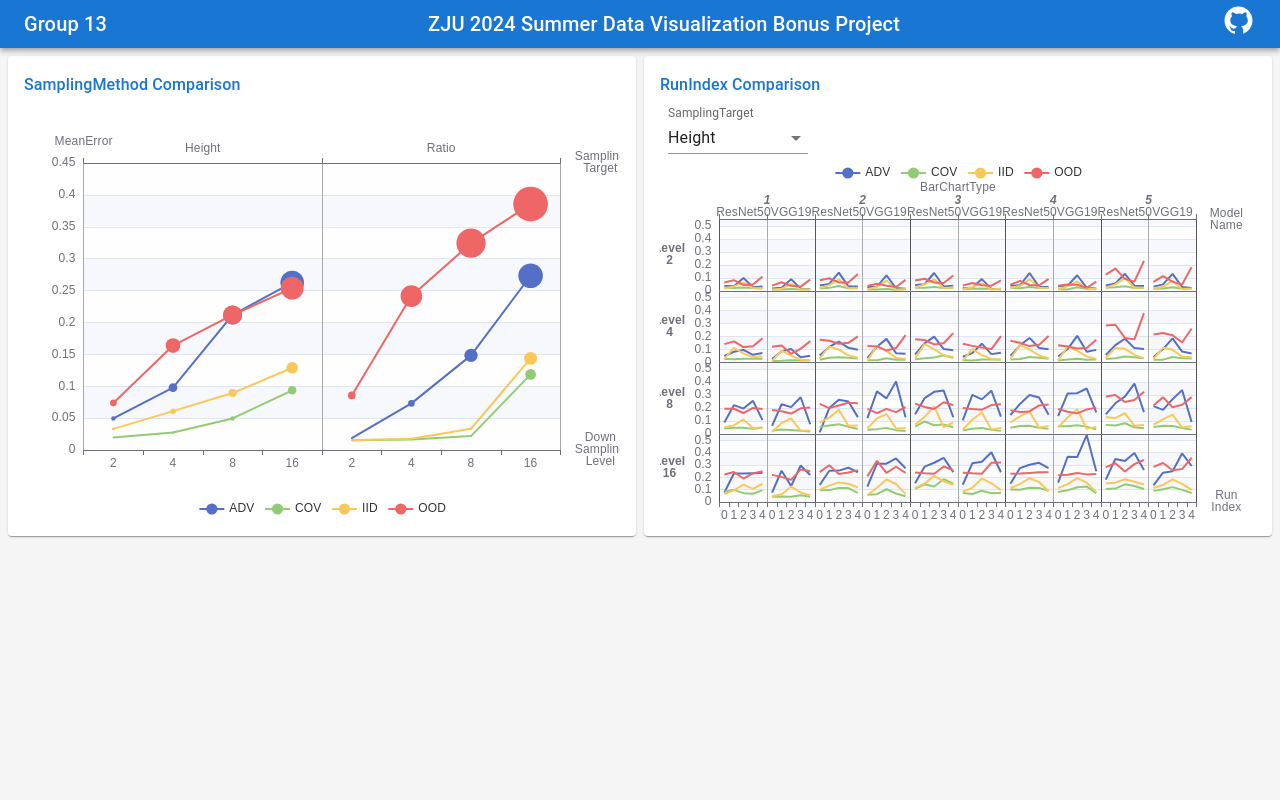
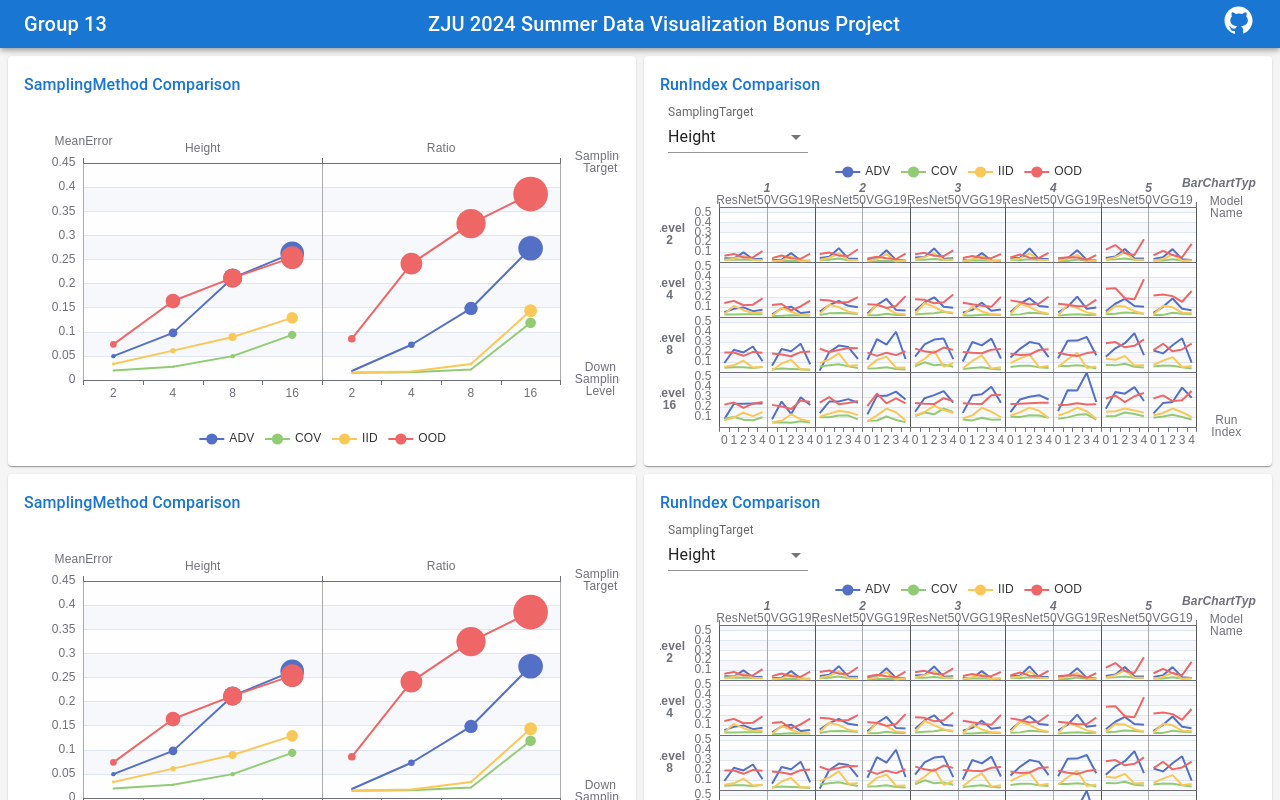
Before and after one commit to WintermelonC/ZJU2024SummerDV_G13, a React (Create React App) app: page / in a window 1280 px wide. Built offline with nearby package versions, Linux system fonts and the light colour scheme.

Commit message:
another page layout

```diff
--- a/src/components/App.js
+++ b/src/components/App.js
@@ -29,7 +29,7 @@ function App() {
             <Grid item xs={12} md={6} xl={6}>
               <Paper
                 sx={{
-                  height: '480px',
+                  height: '410px',
                   padding: '16px',
                   flexDirection: 'column',
                   overflow: 'auto',
@@ -42,7 +42,33 @@ function App() {
             <Grid item xs={12} md={6} xl={6}>
               <Paper
                 sx={{
-                  height: '480px',
+                  height: '410px',
+                  padding: '16px',
+                  flexDirection: 'column',
+                  overflow: 'auto',
+                  display: 'flex'
+                }}
+              >
+                <CompRunIndex />
+              </Paper>
+            </Grid>
+            <Grid item xs={12} md={6} xl={6}>
+              <Paper
+                sx={{
+                  height: '410px',
+                  padding: '16px',
+                  flexDirection: 'column',
+                  overflow: 'auto',
+                  display: 'flex'
+                }}
+              >
+                <CompSampMethod />
+              </Paper>
+            </Grid>
+            <Grid item xs={12} md={6} xl={6}>
+              <Paper
+                sx={{
+                  height: '410px',
                   padding: '16px',
                   flexDirection: 'column',
                   overflow: 'auto',
--- a/src/components/MyLineChart.js
+++ b/src/components/MyLineChart.js
@@ -76,12 +76,15 @@ function GetOption(sampTarget) {
 			gridIndex: 0,
 			type: 'category',
 			data: ["1", "2", "3", "4", "5"],
-			name: "BarChartType",
+			name: "BarChartType\n\n\n\n",
 			nameGap: 26,
 			nameTextStyle: {
-				align: 'center'
+				align: 'center',
+				fontWeight: 'bold',
+				fontStyle: 'oblique',
+				fontSize: 12
 			},
-			nameLocation: 'middle',
+			nameLocation: 'end',
 			splitLine: {
 				show: true,
 				lineStyle: {
@@ -416,18 +419,18 @@ function GetOption(sampTarget) {
 				grid: [
 					{
 						top: '16%',
-						height: '20%',
+						height: '19%',
 					},
 					{
-						top: '36%',
-						height: '20%',
+						top: '35%',
+						height: '19%',
 					},
 					{
-						top: '56%',
-						height: '20%',
+						top: '54%',
+						height: '19%',
 					},
 					{
-						top: '76%',
+						top: '73%',
 						height: '19%',
 					}
 				],
@@ -444,18 +447,18 @@ function GetOption(sampTarget) {
 				grid: [
 					{
 						top: '16%',
-						height: '20%',
+						height: '19%',
 					},
 					{
-						top: '36%',
-						height: '20%',
+						top: '35%',
+						height: '19%',
 					},
 					{
-						top: '56%',
-						height: '20%',
+						top: '54%',
+						height: '19%',
 					},
 					{
-						top: '76%',
+						top: '73%',
 						height: '19%',
 					}
 				],
```
